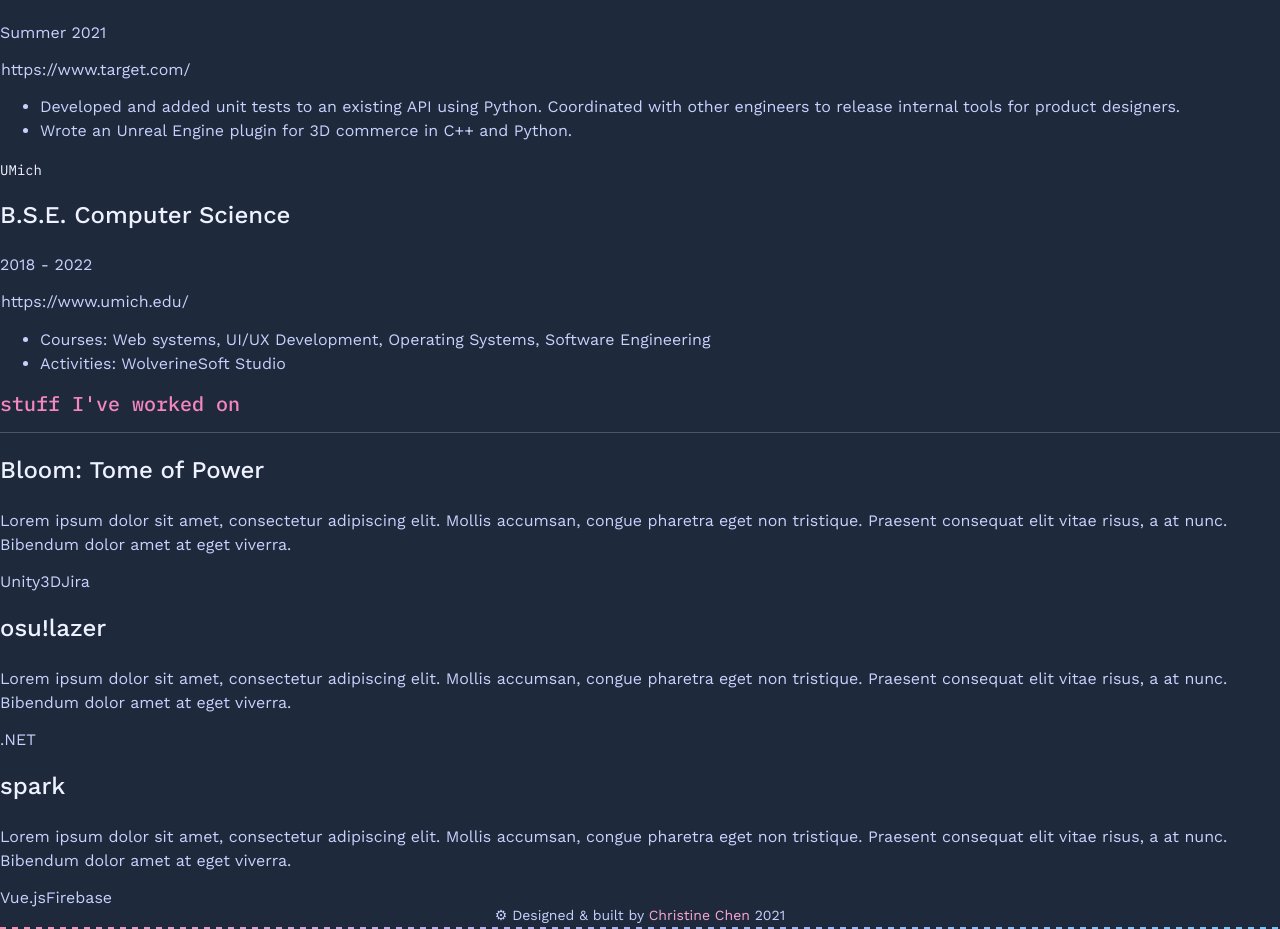
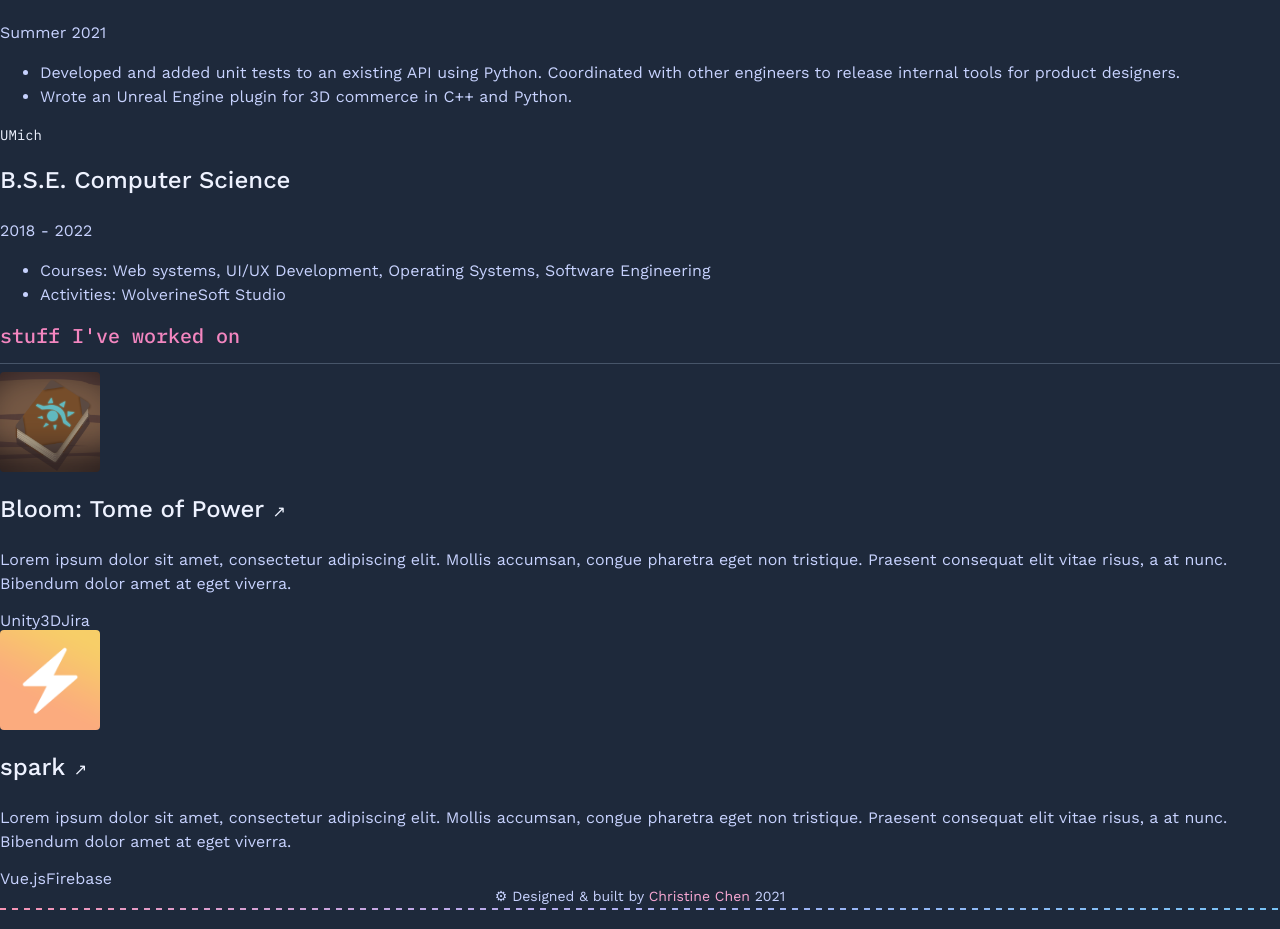
Before and after one commit to Cublibre/personal-v2, a Gatsby site: page / in a window 1280 px wide. Shown: the part 1132-2061 px from the top of the page. Built offline with nearby package versions, Linux system fonts and the light colour scheme; Gatsby itself is replaced by a stand-in of ours.

Commit message:
Add project images

```diff
--- a/content/exp/target.md
+++ b/content/exp/target.md
@@ -3,7 +3,6 @@
 range: 'Summer 2021'
 place: 'Target'
 title: 'Software engineering intern'
-url: 'https://www.target.com/'
 ---
 
 - Developed and added unit tests to an existing API using Python. Coordinated with other engineers to release internal tools for product designers.
--- a/content/exp/umich.md
+++ b/content/exp/umich.md
@@ -3,7 +3,6 @@
 range: '2018 - 2022'
 place: 'UMich'
 title: 'B.S.E. Computer Science'
-url: 'https://www.umich.edu/'
 ---
 
 - Courses: Web systems, UI/UX Development, Operating Systems, Software Engineering
--- a/content/projects/bloom.md
+++ b/content/projects/bloom/bloom.md
@@ -1,6 +1,8 @@
 ---
 name: 'Bloom: Tome of Power'
 tools: ['Unity3D', 'Jira']
+url: 'https://wolverinesoft-studio.itch.io/bloom-tome-of-power'
+featuredImage: './bloom-icon.png'
 ---
 
 Lorem ipsum dolor sit amet, consectetur adipiscing elit. Mollis accumsan, congue pharetra eget non tristique. Praesent consequat elit vitae risus, a at nunc. Bibendum dolor amet at eget viverra.
--- a/content/projects/osu.md
+++ /dev/null
@@ -1,6 +0,0 @@
----
-name: 'osu!lazer'
-tools: ['.NET']
----
-
-Lorem ipsum dolor sit amet, consectetur adipiscing elit. Mollis accumsan, congue pharetra eget non tristique. Praesent consequat elit vitae risus, a at nunc. Bibendum dolor amet at eget viverra.
--- a/content/projects/spark.md
+++ b/content/projects/spark/spark.md
@@ -1,6 +1,8 @@
 ---
 name: spark
 tools: ['Vue.js', 'Firebase']
+url: 'https://github.com/Cublibre/spark'
+featuredImage: './spark-icon.png'
 ---
 
 Lorem ipsum dolor sit amet, consectetur adipiscing elit. Mollis accumsan, congue pharetra eget non tristique. Praesent consequat elit vitae risus, a at nunc. Bibendum dolor amet at eget viverra.
--- a/gatsby-config.js
+++ b/gatsby-config.js
@@ -21,7 +21,26 @@
         display: 'standalone',
       },
     },
-    'gatsby-transformer-remark',
+    {
+      resolve: 'gatsby-transformer-remark',
+      options: {
+        plugins: [
+          {
+            resolve: 'gatsby-remark-external-links',
+            options: {
+              target: '_blank',
+              rel: 'nofollow noopener noreferrer',
+            },
+          },
+          {
+            resolve: 'gatsby-remark-images',
+            options: {
+              maxWidth: 150,
+            },
+          },
+        ],
+      },
+    },
     'gatsby-plugin-sharp',
     'gatsby-transformer-sharp',
     {
--- a/package.json
+++ b/package.json
@@ -24,11 +24,14 @@
     "@mdx-js/react": "^1.6.22",
     "autoprefixer": "^10.2.6",
     "gatsby": "^3.6.2",
+    "gatsby-image": "^3.8.0",
     "gatsby-plugin-image": "^1.7.1",
     "gatsby-plugin-manifest": "^3.7.1",
     "gatsby-plugin-react-helmet": "^4.7.1",
     "gatsby-plugin-sharp": "^3.7.1",
     "gatsby-plugin-styled-components": "^4.7.1",
+    "gatsby-remark-external-links": "^0.0.4",
+    "gatsby-remark-images": "^5.5.0",
     "gatsby-source-filesystem": "^3.7.1",
     "gatsby-transformer-remark": "^4.5.0",
     "gatsby-transformer-sharp": "^3.7.1",
--- a/src/components/sections/exp.tsx
+++ b/src/components/sections/exp.tsx
@@ -8,7 +8,6 @@
     date: string;
     range: string;
     place: string;
-    url: string;
   };
 }
 interface IExpEdge {
@@ -29,7 +28,6 @@
               title
               range
               place
-              url
             }
           }
         }
@@ -40,13 +38,12 @@
 
   const ExpInner = (node: IExpNode): JSX.Element => {
     const { frontmatter, html } = node;
-    const { title, range, place, url } = frontmatter;
+    const { title, range, place } = frontmatter;
     return (
-      <div>
+      <div key={`exp-inner-${title}`}>
         <h4>{place}</h4>
         <h3>{title}</h3>
         <p>{range}</p>
-        <a>{url}</a>
         <div dangerouslySetInnerHTML={{ __html: html }}></div>
       </div>
     );
--- a/src/components/sections/projects.tsx
+++ b/src/components/sections/projects.tsx
@@ -1,12 +1,31 @@
 import React from 'react';
 import styled from 'styled-components';
 import { useStaticQuery, graphql } from 'gatsby';
+import Img, { FluidObject } from 'gatsby-image';
+
+const StyledProjectLink = styled.a`
+  &:link,
+  &:visited {
+    color: var(--white);
+  }
+
+  &:hover {
+    color: var(--highlight);
+    text-decoration: none;
+  }
+`;
 
 interface IProjectNode {
   html: string;
   frontmatter: {
     name: string;
     tools: Array<string>;
+    url: string;
+    featuredImage: {
+      childImageSharp: {
+        fluid: FluidObject;
+      };
+    };
   };
 }
 interface IProjectEdge {
@@ -25,6 +44,14 @@
             frontmatter {
               name
               tools
+              url
+              featuredImage {
+                childImageSharp {
+                  fluid(maxWidth: 150) {
+                    ...GatsbyImageSharpFluid
+                  }
+                }
+              }
             }
           }
         }
@@ -35,10 +62,23 @@
 
   const ProjectInner = (node: IProjectNode): JSX.Element => {
     const { frontmatter, html } = node;
-    const { name, tools } = frontmatter;
+    const { name, tools, url, featuredImage } = frontmatter;
+    const featuredImageFluid = featuredImage.childImageSharp.fluid;
     return (
-      <div>
-        <h3>{name}</h3>
+      <div key={`project-inner-${name}`}>
+        <Img
+          style={{ maxWidth: '100px', borderRadius: '4px' }}
+          fluid={featuredImageFluid}
+        />
+        <h3>
+          {name}{' '}
+          {url && (
+            <StyledProjectLink href={url} rel="nofollow noopener noreferrer">
+              ↗
+            </StyledProjectLink>
+          )}
+        </h3>
+
         <div dangerouslySetInnerHTML={{ __html: html }}></div>
         {tools.map((t: string, i: number) => (
           <span key={`${name}-tools-${i}`}>{t}</span>
```
Also changed, not shown: content/projects/bloom/bloom-icon.png (added), content/projects/spark/spark-icon.png (added), 1 other file.
